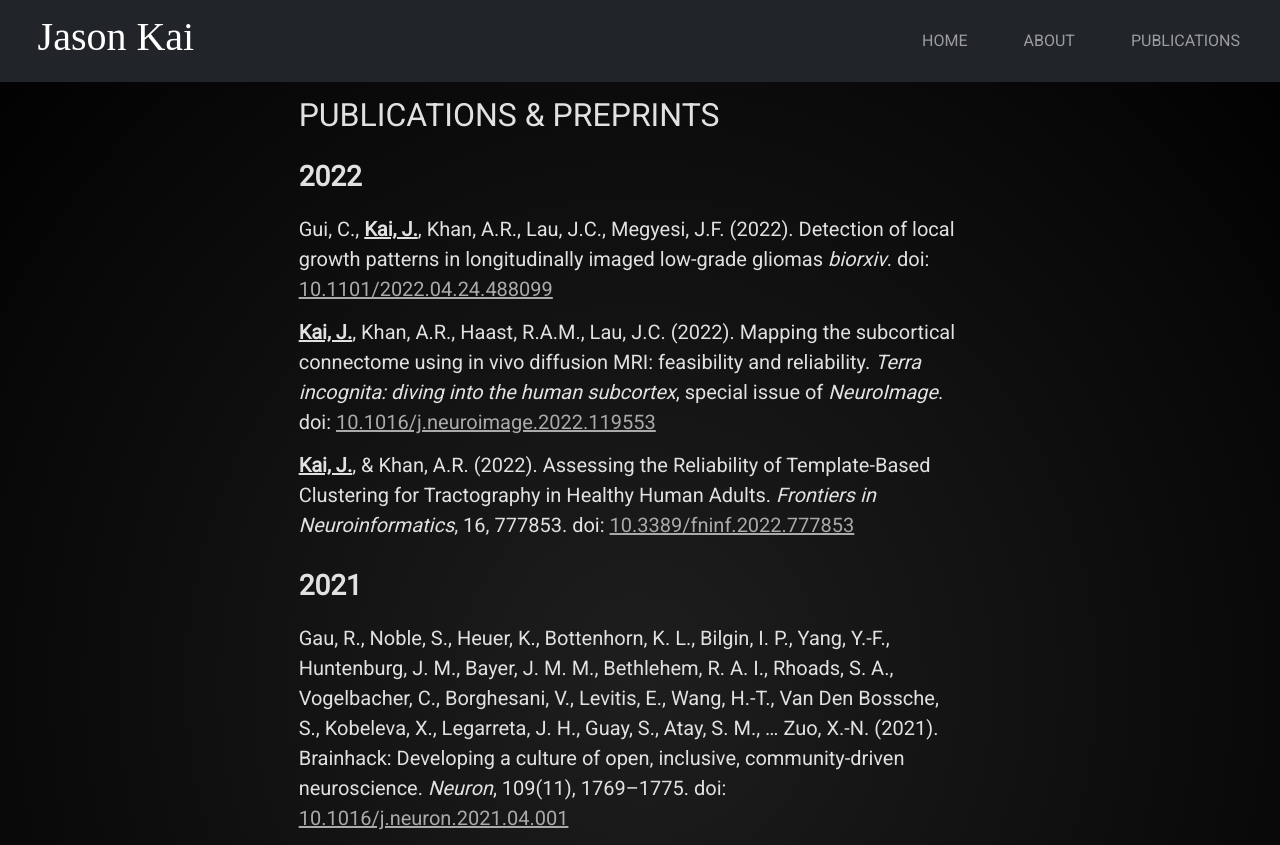
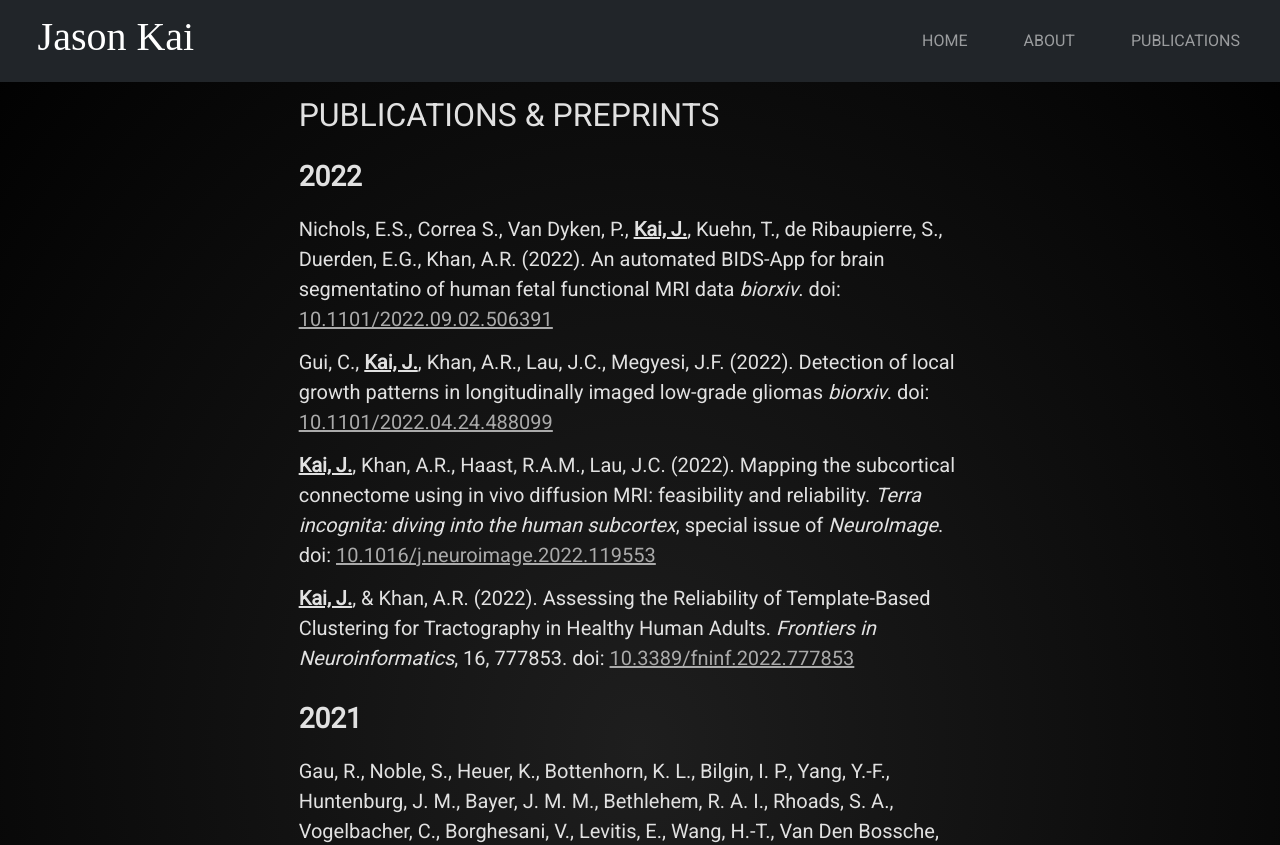
Before and after one commit to kaitj/kaitj.github.io, a Next.js app: page /publications in a window 1280 px wide. Shown: the top 845 px of the page. Built offline with nearby package versions, Linux system fonts and the light colour scheme; a web font is replaced by a local one.

Commit message:
add funcmasker preprint

```diff
--- a/components/publications.tsx
+++ b/components/publications.tsx
@@ -10,6 +10,8 @@ export const Pubs = () => {
             <div className="row">
                 <h3 className={pubstyles.pubHeadings}>2022</h3>
                 <ul className={pubstyles.pubList}>
+                    <li className={pubstyles.pubItems}>Nichols, E.S., Correa S., Van Dyken, P., <strong><u>Kai, J.</u></strong>, Kuehn, T., de Ribaupierre, S., Duerden, E.G., Khan, A.R. (2022). An automated BIDS-App for brain segmentatino of human fetal functional MRI data <em>biorxiv</em>. doi: <a className={pubstyles.pubLinks} href="https://doi.org/10.1101/2022.09.02.506391" target="_blank" rel="noreferrer">10.1101/2022.09.02.506391</a></li>
+
                     <li className={pubstyles.pubItems}>Gui, C., <strong><u>Kai, J.</u></strong>, Khan, A.R., Lau, J.C., Megyesi, J.F. (2022). Detection of local growth patterns in longitudinally imaged low-grade gliomas <em>biorxiv</em>. doi: <a className={pubstyles.pubLinks} href="https://doi.org/10.1101/2022.04.24.488099" target="_blank" rel="noreferrer">10.1101/2022.04.24.488099</a></li>
 
                     <li className={pubstyles.pubItems}><strong><u>Kai, J.</u></strong>, Khan, A.R., Haast, R.A.M., Lau, J.C. (2022). Mapping the subcortical connectome using in vivo diffusion MRI: feasibility and reliability. <em>Terra incognita: diving into the human subcortex</em>, special issue of <em>NeuroImage</em>. doi: <a className={pubstyles.pubLinks} href="https://doi.org/10.1016/j.neuroimage.2022.119553" target="_blank" rel="noreferrer">10.1016/j.neuroimage.2022.119553</a></li>
```
